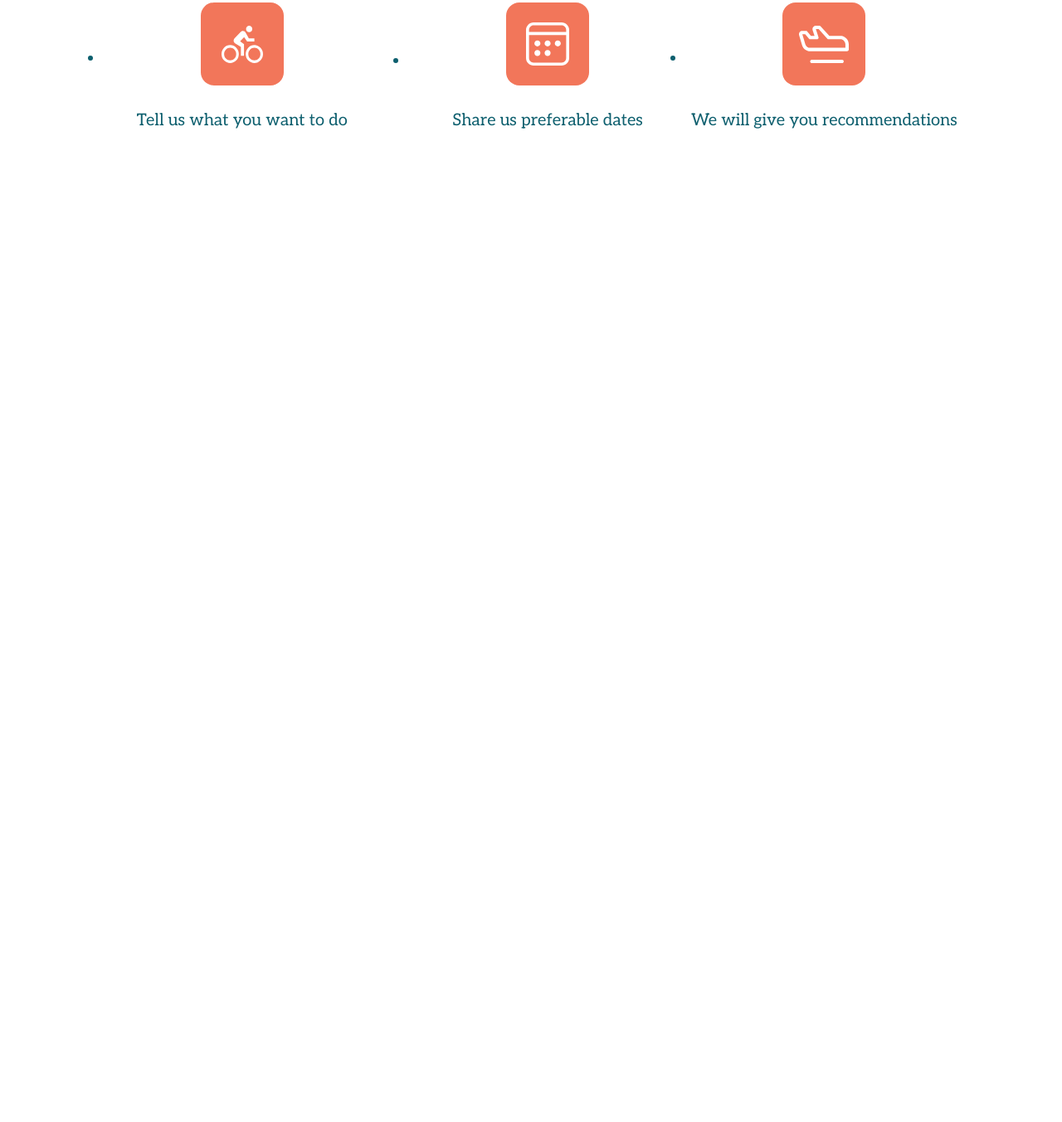
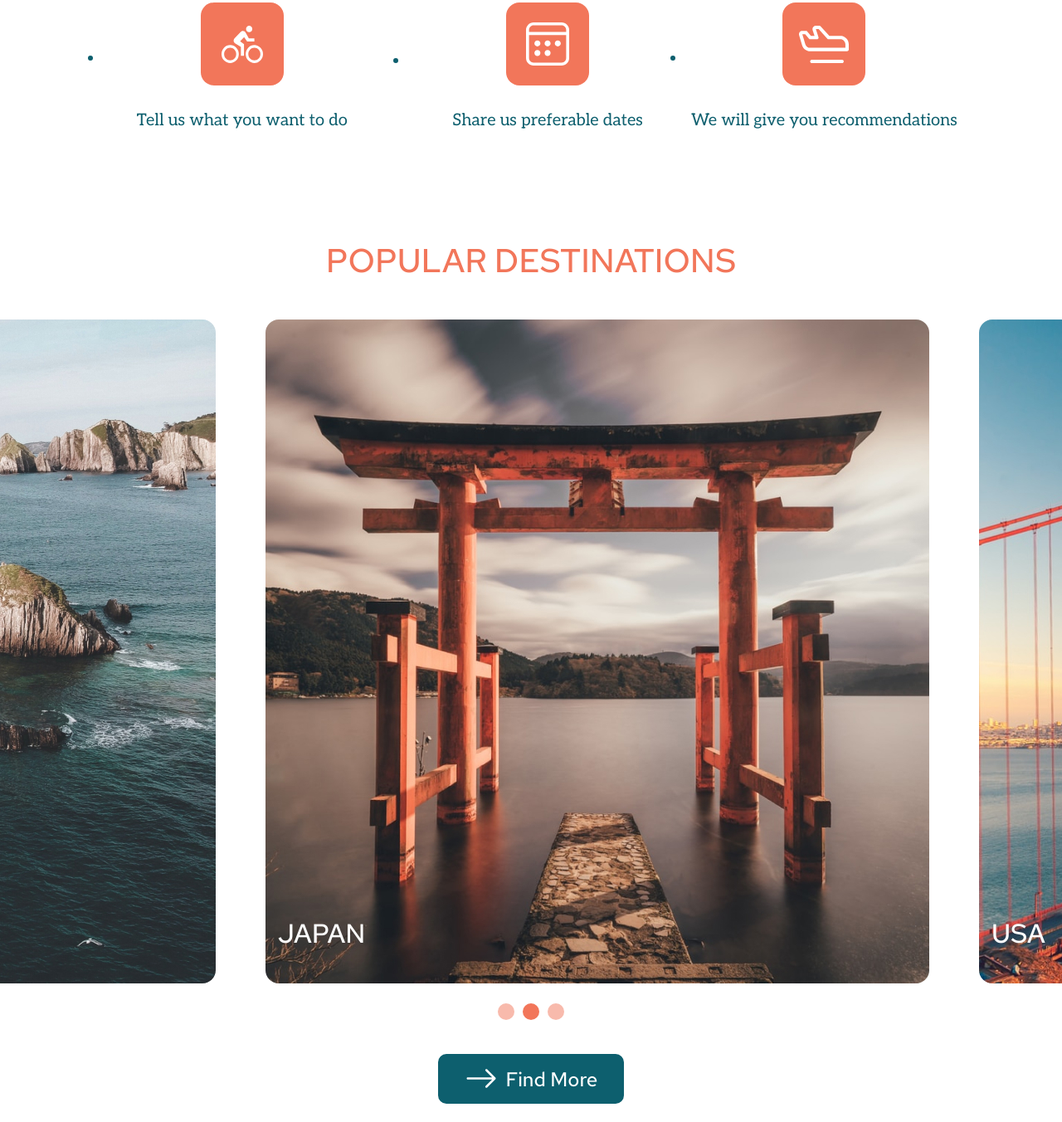
Before and after one commit to RussianBoy64/RSPRESchool, a plain HTML site: page travel/index.html in a window 1280 px wide. Shown: the part 935-2287 px from the top of the page at 83% size. Before the commit the page ends 1142 px from the top, so only its background shows below. Drawn offline with nearby package versions, Linux system fonts and the light colour scheme; a web font is replaced by a local one.

Commit message:
feat: create destinations section

```diff
--- a/travel/css/style.css
+++ b/travel/css/style.css
@@ -129,7 +129,7 @@ body {
   opacity: 0.5;
 }
 
-.btn_header {
+.btn.header__btn {
   padding: 8px 28px;
   font-size: 16px;
   line-height: 21px;
@@ -217,7 +217,7 @@ body {
   top: 0;
 }
 
-.btn.search {
+.btn.search__btn {
   padding: 8px 32px;
   font-size: 24px;
   box-shadow: 0px 0px 3px rgba(13, 96, 111, 0.08),
@@ -271,3 +271,99 @@ body {
   font-weight: 500;
   text-align: center;
 }
+
+/* ================= Destinations ===================== */
+
+.destinations {
+  margin-top: 67px;
+  text-align: center;
+  overflow: hidden;
+}
+
+.carousel {
+  gap: 60px;
+  width: fit-content;
+  padding: 5px 0;
+  transform: translateX(-660px);
+}
+
+.carousel__item {
+  position: relative;
+  width: 800px;
+  height: 800px;
+  border-radius: 16px;
+  overflow: hidden;
+}
+
+.carousel-item__img {
+  width: 100%;
+}
+
+.carousel-item__name {
+  position: absolute;
+  left: 15px;
+  bottom: 39px;
+  font-family: 'Red Hat Text';
+  font-weight: 500;
+  font-size: 32px;
+  line-height: 42px;
+  text-transform: uppercase;
+  color: var(--color-light);
+}
+
+.carousel-pagination {
+  gap: 10px;
+  justify-content: center;
+  margin: 19px;
+}
+
+.carousel-pagination__item {
+  width: 20px;
+  height: 20px;
+  background-color: var(--color-accent);
+  border-radius: 50%;
+  opacity: 0.5;
+}
+
+.carousel-pagination__item_active {
+  opacity: 1;
+}
+
+.destinations__btn {
+  margin: 22px auto;
+  padding: 7px 30px 0;
+  font-size: 24px;
+  line-height: 32px;
+}
+
+.destinations__btn:before {
+  content: url(../assets/svg/arrow-right.svg);
+  position: relative;
+  width: 40px;
+  margin-right: 10px;
+  /* transition: all 0.4s ease-in-out; */
+  vertical-align: middle;
+}
+
+.destinations__btn:hover:before {
+  animation-name: arrowMove;
+  animation-duration: 1s;
+}
+
+@keyframes arrowMove {
+  0% {
+    left: 0;
+  }
+
+  33% {
+    left: -5px;
+  }
+
+  66% {
+    left: 5px;
+  }
+
+  100% {
+    left: 0;
+  }
+}
--- a/travel/index.html
+++ b/travel/index.html
@@ -38,14 +38,14 @@
                 <a href="#preview" class="nav__link">Plan your trip</a>
               </li>
               <li class="nav__item">
-                <a href="" class="nav__link">Destinations</a>
+                <a href="#destinations" class="nav__link">Destinations</a>
               </li>
               <li class="nav__item">
                 <a href="" class="nav__link">Travel stories</a>
               </li>
             </ul>
           </nav>
-          <button class="btn btn_header">Login</button>
+          <button class="btn header__btn">Login</button>
         </div>
       </div>
     </header>
@@ -61,7 +61,11 @@
             <form action="#" class="form row">
               <input type="text" name="search" id="text-input" />
               <label for="text-input">What would you like to do?</label>
-              <input class="btn search" type="submit" value="Start Planning" />
+              <input
+                class="btn search__btn"
+                type="submit"
+                value="Start Planning"
+              />
             </form>
           </div>
         </div>
@@ -124,8 +128,41 @@
           </ul>
         </div>
       </section>
-      <section class="destinations">
-        <div class="container"></div>
+      <section class="destinations" id="destinations">
+        <div class="container">
+          <h2 class="section__title">Popular destinations</h2>
+          <div class="carousel row">
+            <div class="carousel__item">
+              <img
+                src="assets/img/destinations-spain-800x800.jpg"
+                alt="Spain"
+                class="carousel-item__img"
+              /><span class="carousel-item__name">Spain</span>
+            </div>
+            <div class="carousel__item">
+              <img
+                src="assets/img/destinations-japan-800x800.jpg"
+                alt="Japan"
+                class="carousel-item__img"
+              /><span class="carousel-item__name">Japan</span>
+            </div>
+            <div class="carousel__item">
+              <img
+                src="assets/img/destinations-usa-800x800.jpg"
+                alt="USA"
+                class="carousel-item__img"
+              /><span class="carousel-item__name">Usa</span>
+            </div>
+          </div>
+          <div class="carousel-pagination row">
+            <div class="carousel-pagination__item"></div>
+            <div
+              class="carousel-pagination__item carousel-pagination__item_active"
+            ></div>
+            <div class="carousel-pagination__item"></div>
+          </div>
+          <button class="btn destinations__btn">Find more</button>
+        </div>
       </section>
       <section class="stories">
         <div class="container"></div>
```
